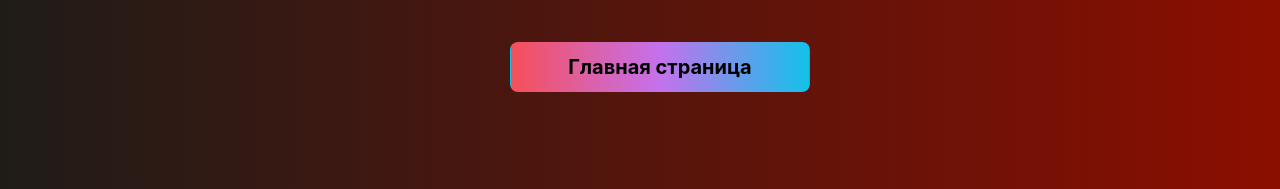
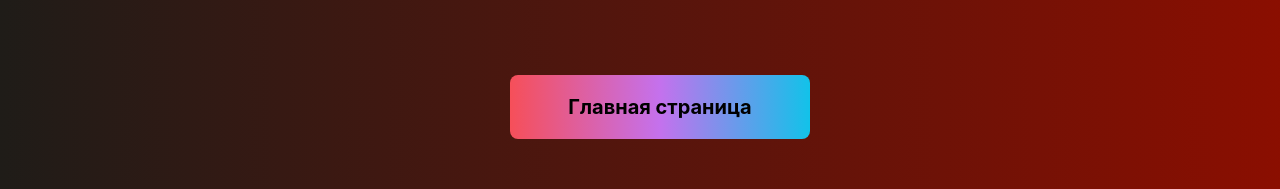
Before and after one commit to ILYALELKOV/service, a React (Vite) app in the folder frontend/: page /admin in a window 1280 px wide. Shown: the part 403-592 px from the top of the page. Built offline with nearby package versions, Linux system fonts and the light colour scheme; no server answers.

Commit message:
create sessionStorage

```diff
--- a/frontend/src/Service.jsx
+++ b/frontend/src/Service.jsx
@@ -7,9 +7,30 @@ import { Registration } from './pages/registretion/registration.jsx'
 import { Authorization } from './pages/authorization/authorization.jsx'
 import { Footer } from './components/footer/footer.jsx'
 import { Admin } from './pages/admin/admin.jsx'
+import { useLayoutEffect } from 'react'
+import { useDispatch } from 'react-redux'
+import { setUser } from './redux/actions/index.js'
 import './App.css'
 
 function Service() {
+
+	const dispatch = useDispatch()
+
+	useLayoutEffect(() => {
+		const currentUserDataJSON = sessionStorage.getItem('userData')
+
+		if (!currentUserDataJSON) {
+			return
+		}
+
+		const currentUserData = JSON.parse(currentUserDataJSON)
+
+		dispatch(setUser({
+			...currentUserData,
+			roleId: Number(currentUserData.roleId)
+		}))
+	})
+
 	return (
 		<div className="app_container">
 			<Header />
--- a/frontend/src/components/noAccess/noAccess.module.css
+++ b/frontend/src/components/noAccess/noAccess.module.css
@@ -2,7 +2,7 @@
 	background: #8E0E00; /* fallback for old browsers */
 	background: -webkit-linear-gradient(to right, #1F1C18, #8E0E00); /* Chrome 10-25, Safari 5.1-6 */
 	background: linear-gradient(to right, #1F1C18, #8E0E00); /* W3C, IE 10+/ Edge, Firefox 16+, Chrome 26+, Opera 12+, Safari 7+ */
-	height: 500px;
+	height: 73vh;
 	border-radius: 5px;
 	display: flex;
 	flex-direction: column;
@@ -14,9 +14,11 @@
 
 .error_access_button {
 	margin-top: 50px;
-	width: 300px;
 	font-size: 20px;
 	font-weight: bold;
+	padding: 20px;
+	width: 300px;
+	border: none;
 	background: #12c2e9; /* fallback for old browsers */
 	background: -webkit-linear-gradient(to right, #f64f59, #c471ed, #12c2e9); /* Chrome 10-25, Safari 5.1-6 */
 	background: linear-gradient(to right, #f64f59, #c471ed, #12c2e9); /* W3C, IE 10+/ Edge, Firefox 16+, Chrome 26+, Opera 12+, Safari 7+ */
--- a/frontend/src/pages/authorization/authorization.jsx
+++ b/frontend/src/pages/authorization/authorization.jsx
@@ -35,6 +35,7 @@ export const Authorization = () => {
 					return
 				}
 				dispatch(setUser(user))
+				sessionStorage.setItem('userData', JSON.stringify(user))
 			})
 	}
 //TODO продумать навигацию, при каких именно условиях
--- a/frontend/src/pages/registretion/registration.jsx
+++ b/frontend/src/pages/registretion/registration.jsx
@@ -10,6 +10,7 @@ import { useDispatch, useSelector } from 'react-redux'
 import { setUser } from '../../redux/actions/index.js'
 import { selectUserRole } from '../../redux/selectors/index.js'
 import { ServerError } from '../../components/serverError/serverError.jsx'
+import { ROLE } from '../../constans/index.js'
 import style from './registration.module.css'
 import styleInput from './styles/input/input.module.css'
 
@@ -42,7 +43,7 @@ export const Registration = () => {
 
 	const formError = errors?.login?.message || errors?.password?.message || errors?.checkPassword?.message
 //TODO необходимо проверить условия
-	if (roleId === 1 || roleId === 0) {
+	if (roleId === ROLE.USER || roleId === ROLE.ADMIN) {
 		return <Navigate to="/" />
 	}
 
```
